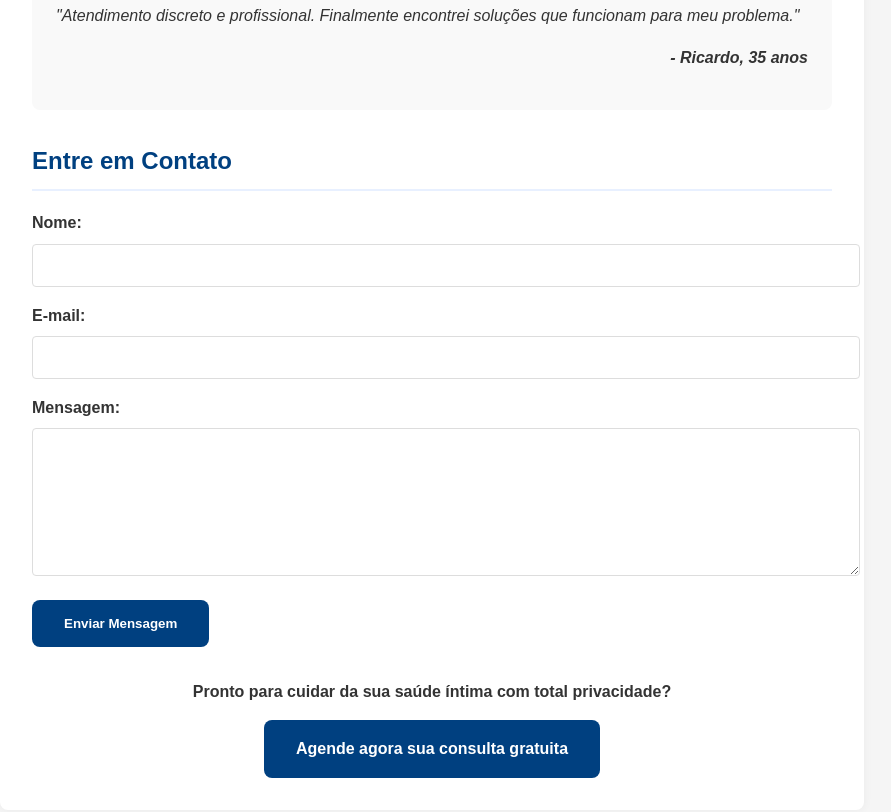
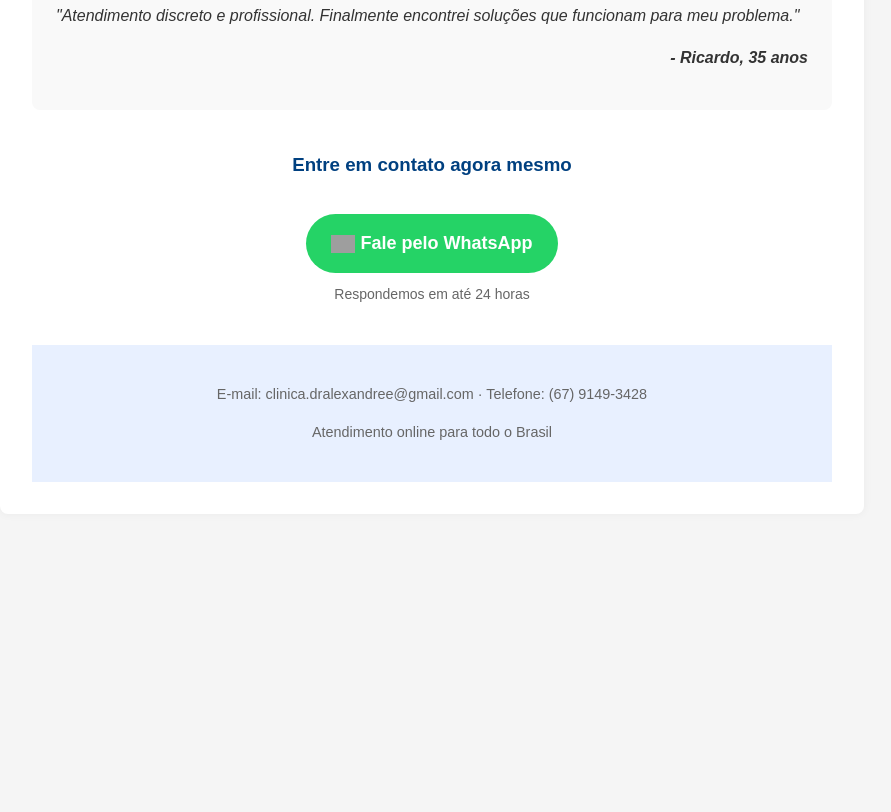
Before and after one commit to medeiros270/clinicadralexandre.github.io, a plain HTML site: page index.html in a window 1280 px wide. Shown: the part 1048-1860 px from the top of the page, without its empty margins (208-1099 px from the left). After the commit the page ends 1594 px from the top, so only its background shows below. Drawn offline with Linux system fonts and the light colour scheme; grey boxes are pictures that could not be loaded.

Commit message:
Update index.html

```diff
--- a/index.html
+++ b/index.html
@@ -184,30 +184,19 @@
       </div>
     </section>
 
-    <section class="form-contato">
-      <h2>Entre em Contato</h2>
-      <form id="contatoForm">
-        <div class="form-group">
-          <label for="nome">Nome:</label>
-          <input type="text" id="nome" name="nome" required>
-        </div>
-        <div class="form-group">
-          <label for="email">E-mail:</label>
-          <input type="email" id="email" name="email" required>
-        </div>
-        <div class="form-group">
-          <label for="mensagem">Mensagem:</label>
-          <textarea id="mensagem" name="mensagem" required></textarea>
-        </div>
-        <button type="submit" class="btn-enviar">Enviar Mensagem</button>
-      </form>
-    </section>
+    <div class="cta-whatsapp" style="text-align: center; margin: 40px 0;">
+  <h3 style="color: #004080;">Entre em contato agora mesmo</h3>
 
-    <div class="cta">
-      <p><strong>Pronto para cuidar da sua saúde íntima com total privacidade?</strong></p>
-      <a href="https://wa.me/556791493428" target="_blank">Agende agora sua consulta gratuita</a>
-    </div>
-  </div>
+  <a href="https://wa.me/556791493428?text=Olá%20Dr.%20Alexandre,%20vim%20pelo%20site%20e%20gostaria%20de%20:*%0A- Agendar%20uma%20consulta%0A- Tirar%20uma%20dúvida%0A- Saber%20sobre%20valores%0A%0A*Meu nome*%20é%20____________"
+     target="_blank"
+     style="display: inline-block; background: #25D366; color: white; padding: 15px 25px; border-radius: 50px; text-decoration: none; font-weight: bold; font-size: 18px; margin-top: 15px;">
+     <img src="https://upload.wikimedia.org/wikipedia/commons/6/6b/WhatsApp.svg" width="24" style="vertical-align: middle;">
+     Fale pelo WhatsApp
+  </a>
+
+  <p style="margin-top: 10px; font-size: 14px; color: #666;">Respondemos em até 24 horas</p>
+</div>
+
 
   <footer>
     <p>E-mail: clinica.dralexandree@gmail.com · Telefone: (67) 9149-3428</p>
```
